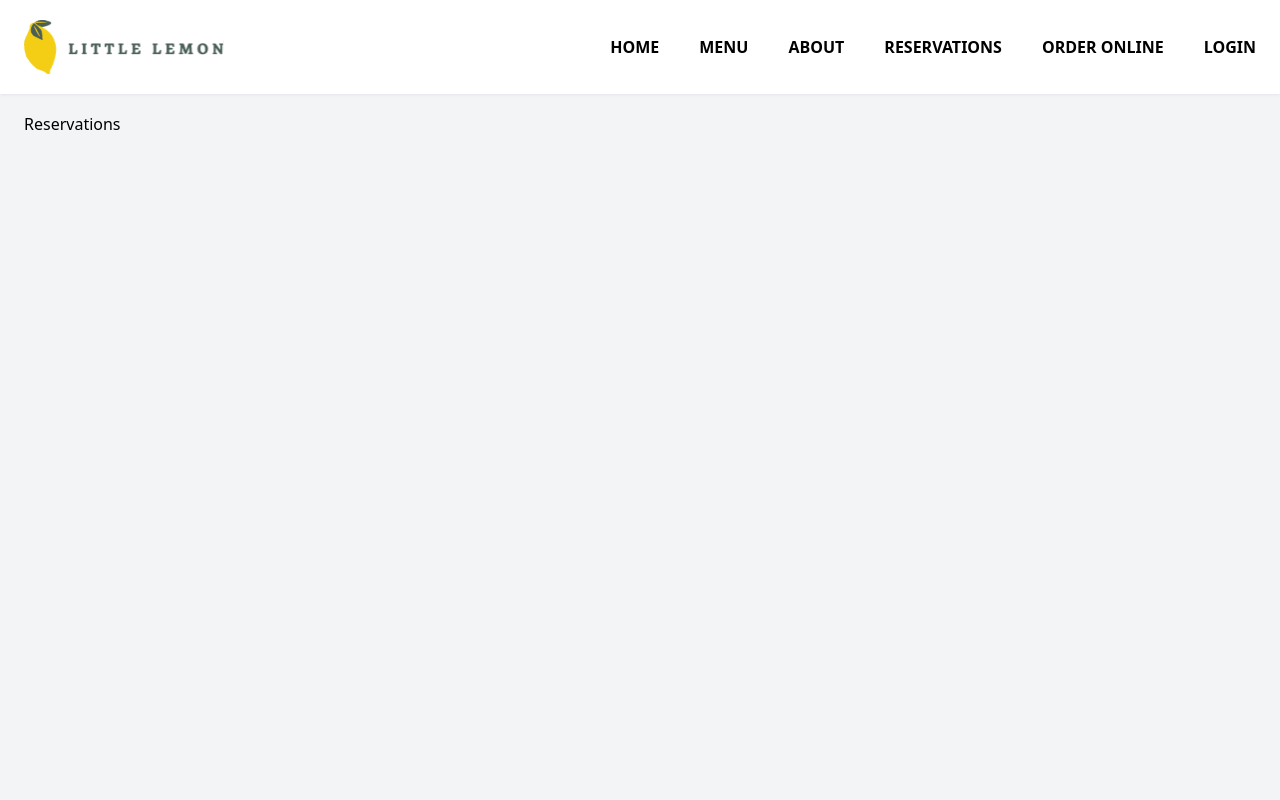
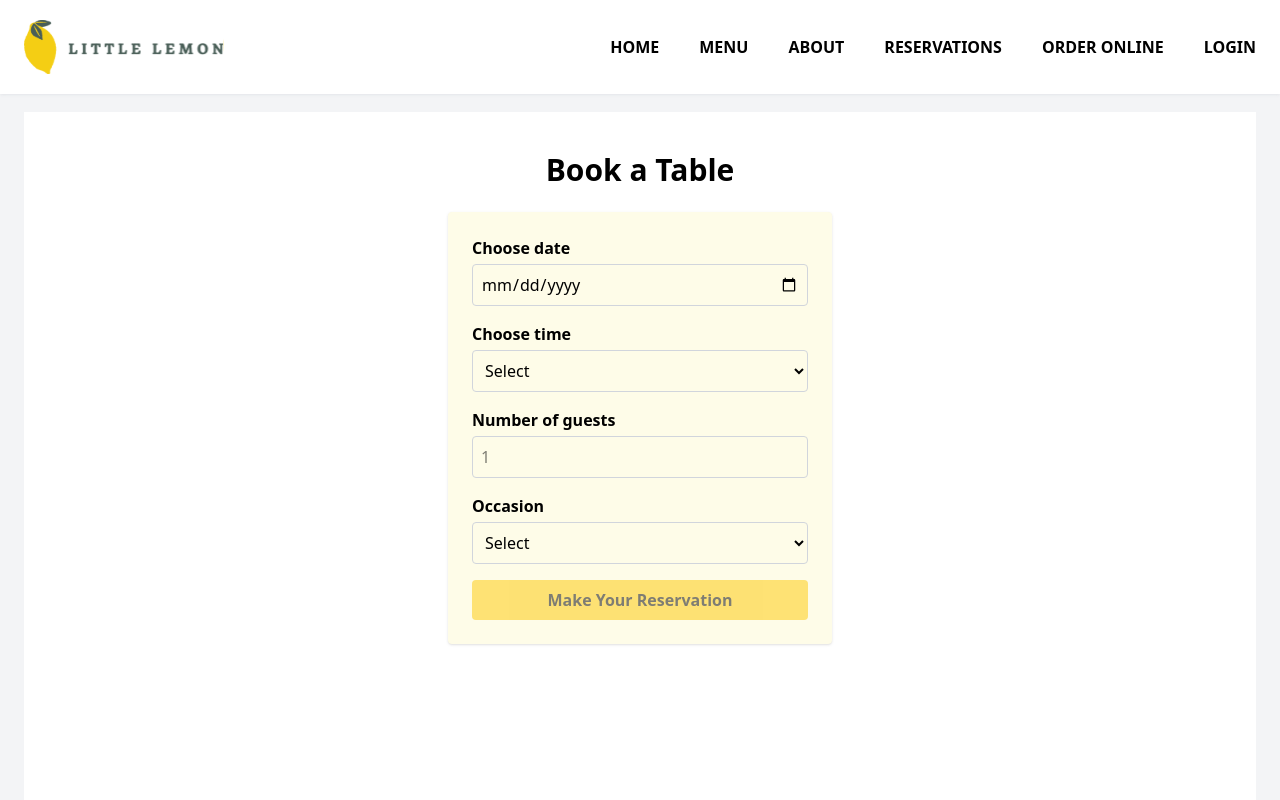
Before and after one commit to anexinwilson/Little-Lemon-App, a React (Vite) app in the folder little-lemon/: page /reservations in a window 1280 px wide. Shown: the top 800 px of the page. Built offline with nearby package versions, Linux system fonts and the light colour scheme.

Commit message:
completed reservation for little lemon app and added placeholder for login and order online

```diff
--- a/little-lemon/package.json
+++ b/little-lemon/package.json
@@ -11,11 +11,13 @@
   },
   "dependencies": {
     "@tailwindcss/vite": "^4.0.17",
+    "formik": "^2.4.6",
     "react": "^19.0.0",
     "react-dom": "^19.0.0",
     "react-router": "^7.4.1",
     "react-router-dom": "^7.4.1",
-    "tailwindcss": "^4.0.17"
+    "tailwindcss": "^4.0.17",
+    "yup": "^1.6.1"
   },
   "devDependencies": {
     "@eslint/js": "^9.21.0",
--- a/little-lemon/src/App.jsx
+++ b/little-lemon/src/App.jsx
@@ -3,7 +3,9 @@ import { Home } from './pages/Home'
 import { Layout } from './pages/Layout'
 import { Login } from './pages/Login'
 import { OrderOnline } from './pages/OrderOnline'
-import { Reservations } from './pages/Reservations'
+import { Reservations} from './pages/Reservations';
+import { ReservationConfirmation } from './pages/ReservationConfirmation';
+
 
 
 function App() {
@@ -18,6 +20,7 @@ function App() {
           <Route path="reservations" element={<Reservations />} />
           <Route path="order" element={<OrderOnline />} />
           <Route path="login" element={<Login />} />
+          <Route path="/confirmation" element={<ReservationConfirmation />} />
         </Route>
       </Routes>
     </BrowserRouter>
--- /dev/null
+++ b/little-lemon/src/components/ReservationForm.jsx
@@ -0,0 +1,115 @@
+import React from 'react';
+import { useNavigate } from 'react-router-dom';
+import { useFormik } from 'formik';
+import * as Yup from 'yup';
+
+export const ReservationForm = (() => {
+  const navigate = useNavigate();
+
+  const formik = useFormik({
+    initialValues: {
+      resDate: "",
+      resTime: "",
+      guests: "",
+      occasion: "",
+    },
+    onSubmit: () => {
+      navigate("/confirmation");
+    },
+    validationSchema: Yup.object({
+      resDate: Yup.string().required("Please select a date"),
+      resTime: Yup.string().required("Please select a time"),
+      guests: Yup.number()
+        .min(1, "Minimum 1 guest")
+        .max(10, "Maximum 10 guests")
+        .required("Please enter the number of guests"),
+      occasion: Yup.string().required("Please select an occasion"),
+    }),
+  });
+
+  return (
+    <main className="flex flex-col items-center  min-h-screen pt-10 bg-white px-4">
+      <h2 className="text-3xl font-bold text-center mb-6">Book a Table</h2>
+      <form
+        onSubmit={formik.handleSubmit}
+        className="grid gap-4 w-full max-w-sm bg-yellow-50 p-6 rounded shadow"
+      >
+        <div>
+          <label htmlFor="res-date" className="block font-semibold mb-1">Choose date</label>
+          <input
+            type="date"
+            id="res-date"
+            className="w-full p-2 border border-gray-300 rounded"
+            {...formik.getFieldProps("resDate")}
+          />
+          {formik.touched.resDate && formik.errors.resDate && (
+            <p className="text-red-500 text-sm mt-1">{formik.errors.resDate}</p>
+          )}
+        </div>
+
+        <div>
+          <label htmlFor="res-time" className="block font-semibold mb-1">Choose time</label>
+          <select
+            id="res-time"
+            className="w-full p-2 border border-gray-300 rounded"
+            {...formik.getFieldProps("resTime")}
+          >
+            <option value="">Select</option>
+            {["17:00", "18:00", "19:00", "20:00", "21:00", "22:00"].map((time) => (
+              <option key={time}>{time}</option>
+            ))}
+          </select>
+          {formik.touched.resTime && formik.errors.resTime && (
+            <p className="text-red-500 text-sm mt-1">{formik.errors.resTime}</p>
+          )}
+        </div>
+
+        <div>
+          <label htmlFor="guests" className="block font-semibold mb-1">Number of guests</label>
+          <input
+            type="number"
+            min="1"
+            max="10"
+            id="guests"
+            placeholder="1"
+            className="w-full p-2 border border-gray-300 rounded"
+            {...formik.getFieldProps("guests")}
+          />
+          {formik.touched.guests && formik.errors.guests && (
+            <p className="text-red-500 text-sm mt-1">{formik.errors.guests}</p>
+          )}
+        </div>
+
+        <div>
+          <label htmlFor="occasion" className="block font-semibold mb-1">Occasion</label>
+          <select
+            id="occasion"
+            className="w-full p-2 border border-gray-300 rounded"
+            {...formik.getFieldProps("occasion")}
+          >
+            <option value="">Select</option>
+            <option>Birthday</option>
+            <option>Anniversary</option>
+          </select>
+          {formik.touched.occasion && formik.errors.occasion && (
+            <p className="text-red-500 text-sm mt-1">{formik.errors.occasion}</p>
+          )}
+        </div>
+
+        <input
+          type="submit"
+          value="Make Your Reservation"
+          className="bg-yellow-400 hover:bg-yellow-500 text-black font-bold py-2 rounded cursor-pointer disabled:opacity-50"
+          disabled={
+            !(
+              formik.values.resDate &&
+              formik.values.resTime &&
+              formik.values.guests &&
+              formik.values.occasion
+            )
+          }
+        />
+      </form>
+    </main>
+  );
+});
--- a/little-lemon/src/pages/Login.jsx
+++ b/little-lemon/src/pages/Login.jsx
@@ -3,7 +3,12 @@
 export const Login = (() => {
     return (
       <>
-      <h1>Login</h1>
+    <main className="flex flex-col items-center pt-20 min-h-screen bg-white text-center px-4">
+      <h1 className="text-4xl font-bold text-yellow-500 mb-4">Work In Progress</h1>
+      <p className="text-gray-700 text-lg">
+        This page is currently under construction. Please check back later!
+      </p>
+    </main>
       </>
     );
   });
--- a/little-lemon/src/pages/OrderOnline.jsx
+++ b/little-lemon/src/pages/OrderOnline.jsx
@@ -2,7 +2,12 @@
 export const OrderOnline = (() => {
     return (
       <>
-      <h1>Order online</h1>
+    <main className="flex flex-col items-center pt-20 min-h-screen bg-white text-center px-4">
+      <h1 className="text-4xl font-bold text-yellow-500 mb-4">Work In Progress</h1>
+      <p className="text-gray-700 text-lg">
+        This page is currently under construction. Please check back later!
+      </p>
+    </main>
       </>
     );
   });
--- /dev/null
+++ b/little-lemon/src/pages/ReservationConfirmation.jsx
@@ -0,0 +1,19 @@
+import React from 'react';
+import { Link } from 'react-router-dom';
+
+export const ReservationConfirmation = (() => {
+  return (
+    <main className="flex flex-col items-center justify-center min-h-screen bg-white px-4 text-center">
+      <h1 className="text-4xl font-bold text-green-600 mb-4">🎉 Reservation Confirmed!</h1>
+      <p className="text-gray-700 text-lg mb-6">
+        You have successfully booked a table at Little Lemon Restaurant.
+      </p>
+      <Link
+        to="/"
+        className="bg-yellow-400 hover:bg-yellow-500 text-black font-bold py-2 px-4 rounded"
+      >
+        Go Back Home
+      </Link>
+    </main>
+  );
+});
--- a/little-lemon/src/pages/Reservations.jsx
+++ b/little-lemon/src/pages/Reservations.jsx
@@ -1,8 +1,17 @@
+import React, { useReducer } from 'react';
+import { ReservationForm } from '../components/ReservationForm';
 
 export const Reservations = (() => {
-    return (
-      <>
-      <h1>Reservations</h1>
-      </>
-    );
-  });
+  const updateTimes = (state, action) => {
+    return state;
+  };
+
+  const initialTimes = ["17:00", "18:00", "19:00", "20:00", "21:00", "22:00"];
+  const [state, dispatch] = useReducer(updateTimes, initialTimes);
+
+  return (
+    <>
+      <ReservationForm state={state} dispatch={dispatch} />
+    </>
+  );
+});
```
Also changed, not shown: 1 other file (tests, documents, lock files or other folders).
